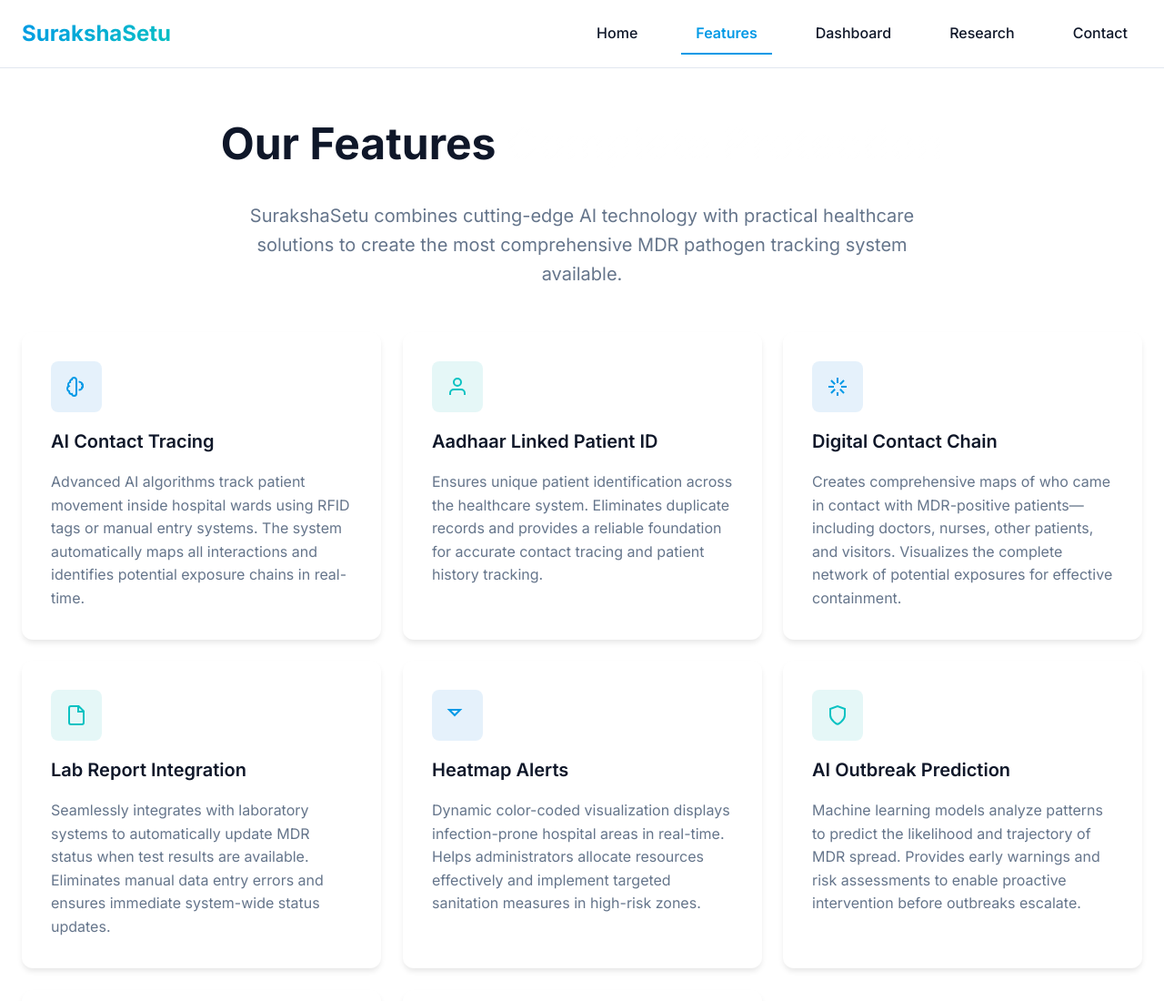
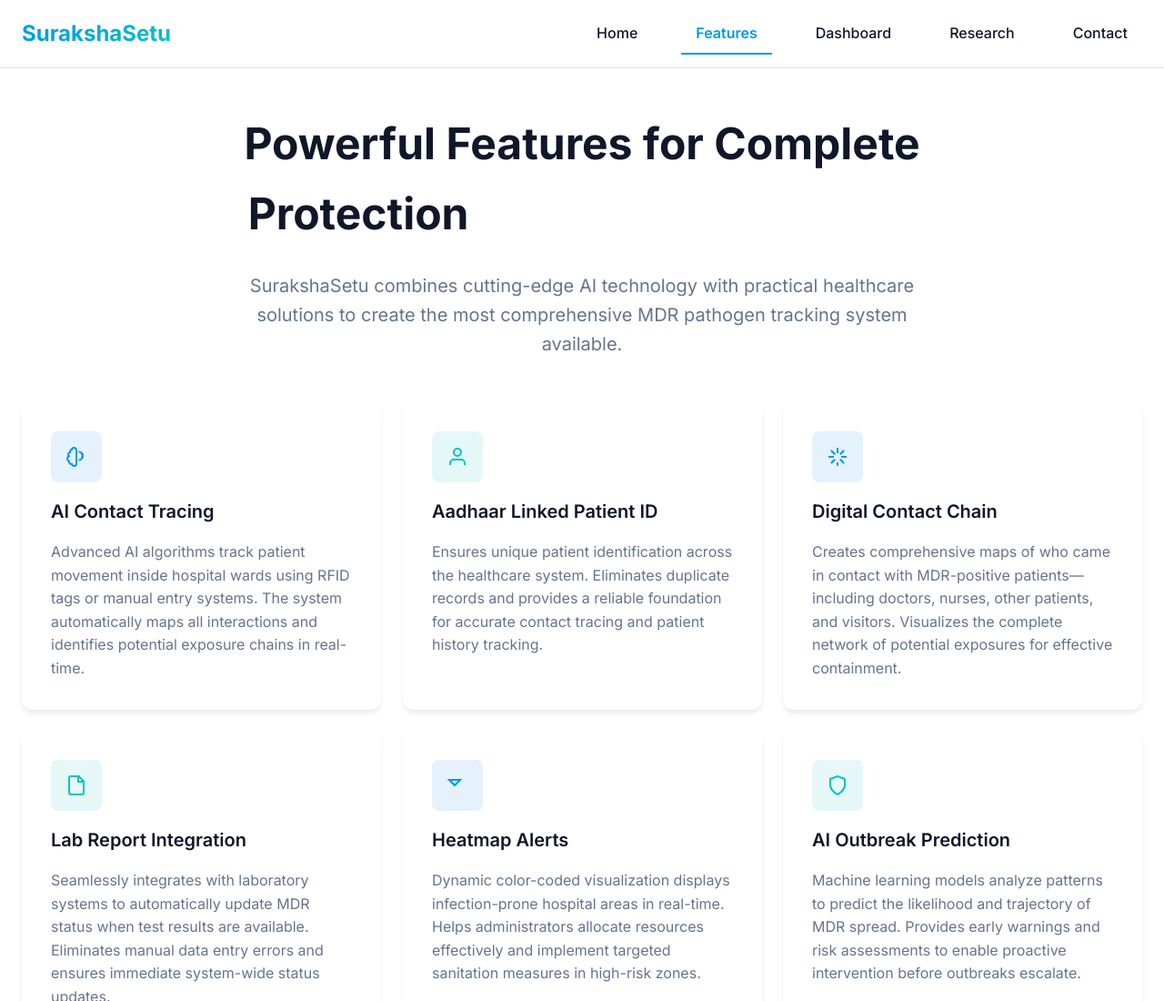
Before and after one commit to Koushal0506/SIH-25220-Prototype, a plain HTML site: page features.html in a window 1280 px wide. Shown: the top 1100 px of the page at 91% size. Drawn offline with Linux system fonts and the light colour scheme.

Commit message:
Update features.html

```diff
--- a/features.html
+++ b/features.html
@@ -42,7 +42,7 @@
             <!-- Header -->
             <div class="page-header animate-fade-in">
                 <h1 class="page-title">
-                    Our Features
+                   Powerful Features for Complete Protection
                     <span class="gradient-text">Complete Protection</span>
                 </h1>
                 <p class="page-subtitle">
```
